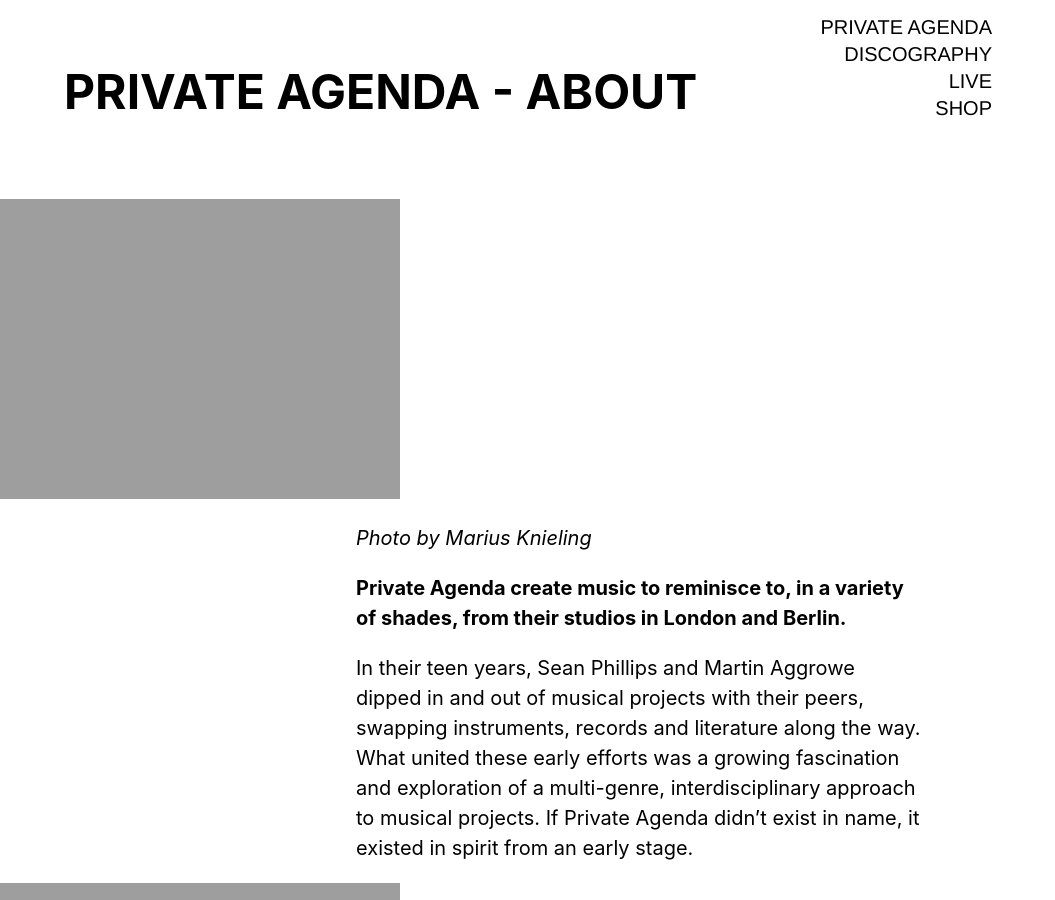
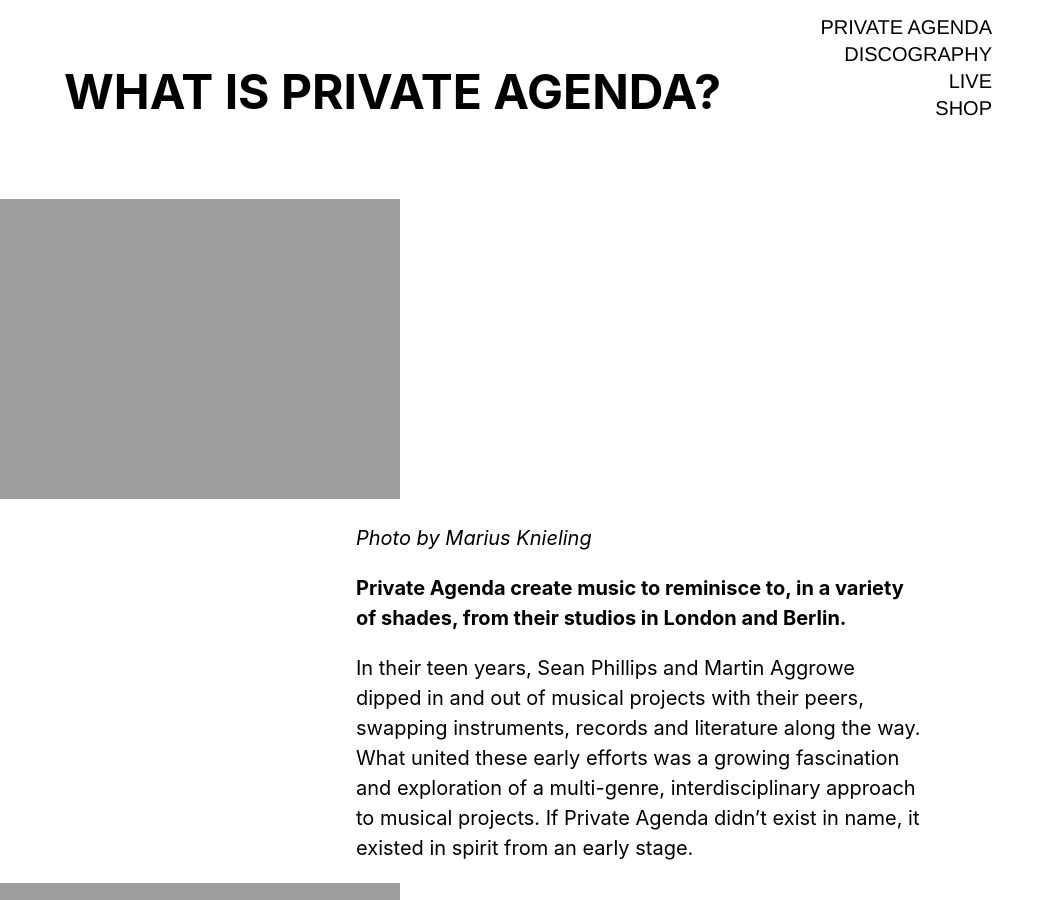
Before and after one commit to poulenc1899/private-agenda.com, a Jekyll site: the page built from about.md, in a window 1280 px wide and 900 px high. Shown: the whole window, without its empty margins (0-1055 px from the left). Built offline with Jekyll 4.4.1, drawn with Linux system fonts in a browser that asks for light colours.

Commit message:
Update from Forestry.io - Updated about.md

```diff
--- a/about.md
+++ b/about.md
@@ -1,6 +1,6 @@
 ---
 layout: about
-title: Private Agenda - About
+title: What is Private Agenda?
 permalink: "/about/index.html"
 
 ---
```
